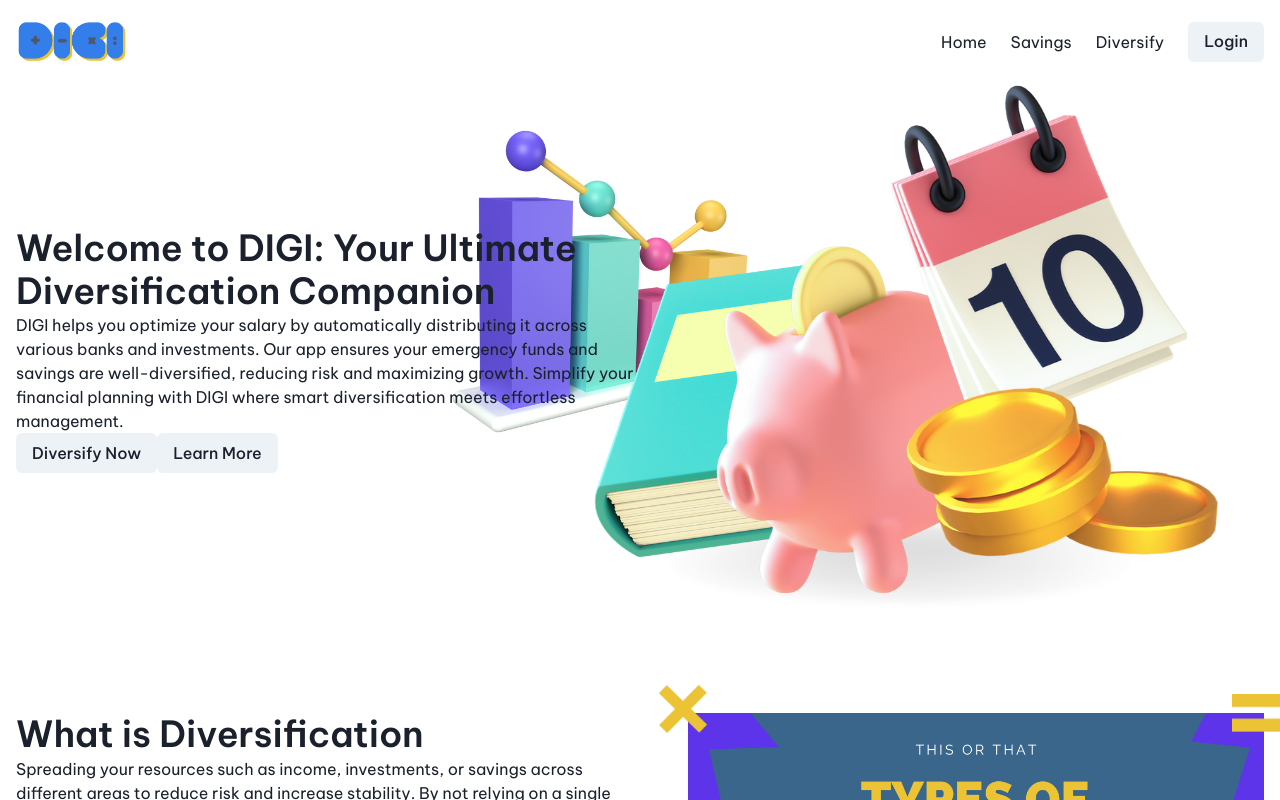
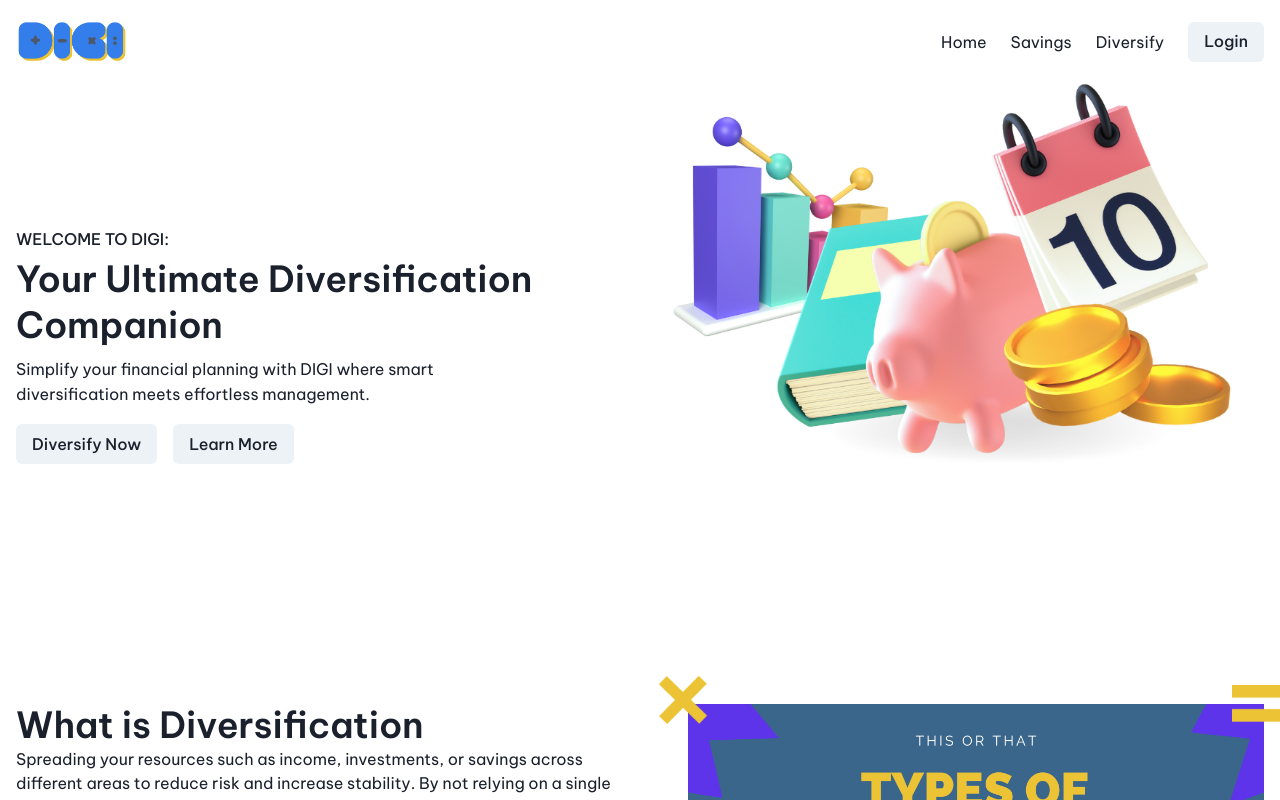
Before and after one commit to irefranscosme/digi, a Next.js app: page / in a window 1280 px wide. Shown: the top 800 px of the page. Built offline with nearby package versions, Linux system fonts and the light colour scheme.

Commit message:
hero section layout

```diff
--- a/app/sections/hero.tsx
+++ b/app/sections/hero.tsx
@@ -1,47 +1,79 @@
-import { Box, Button, Flex, Heading, Image, Text } from '@chakra-ui/react';
+import {
+    Box,
+    Button,
+    Flex,
+    Grid,
+    GridItem,
+    Heading,
+    Image,
+    Text,
+} from '@chakra-ui/react';
 import React from 'react';
 
 const Hero = () => {
     return (
-        <Flex
-            justifyContent="space-between"
+        <Grid
             isolation="isolate"
             position="relative"
-            zIndex="-10"
+            templateColumns={[
+                'repeat(1, 1fr)',
+                'repeat(1, 1fr)',
+                'repeat(2, 1fr)',
+            ]}
         >
+            <GridItem>
                 <Flex
                     flexDirection="column"
-                maxW="4xl"
                     flexBasis="50%"
                     paddingBlock="40"
+                    gap="4"
                 >
-                <Box>
-                    <Heading>
-                        Welcome to DIGI: Your Ultimate Diversification Companion
+                    <Flex flexDirection="column" gap="2">
+                        <Flex gap="1" flexDirection="column">
+                            <Text
+                                textTransform="uppercase"
+                                lineHeight="1.618"
+                                letterSpacing="-0.011"
+                                fontWeight="semibold"
+                            >
+                                Welcome to DIGI:
+                            </Text>
+                            <Heading lineHeight="1.272" letterSpacing="-0.014">
+                                Your Ultimate Diversification Companion
                             </Heading>
-                    <Text>
-                        DIGI helps you optimize your salary by automatically
-                        distributing it across various banks and investments.
-                        Our app ensures your emergency funds and savings are
-                        well-diversified, reducing risk and maximizing growth.
-                        Simplify your financial planning with DIGI where smart
-                        diversification meets effortless management.
+                        </Flex>
+                        <Text
+                            maxW="lg"
+                            lineHeight="1.618"
+                            letterSpacing="-0.011"
+                        >
+                            Simplify your financial planning with DIGI where
+                            smart diversification meets effortless management.
                         </Text>
-                </Box>
-                <Flex>
+                    </Flex>
+                    <Flex gap="4">
                         <Button>Diversify Now</Button>
                         <Button>Learn More</Button>
                     </Flex>
                 </Flex>
-            <Box position="absolute" right="0" bottom="0" zIndex="-10">
+            </GridItem>
+            <GridItem
+                zIndex="-20"
+                position={['absolute', 'absolute', 'unset']}
+                top={['0', '0', 'auto']}
+                opacity={['0.5', '0.5', '1']}
+            >
+                <Box>
                     <Image
                         src="/assets/hero.png"
                         alt="hero.png"
                         objectFit="contain"
                         minHeight="20em"
+                        mixBlendMode="multiply"
                     />
                 </Box>
-        </Flex>
+            </GridItem>
+        </Grid>
     );
 };
 
--- a/app/theme.ts
+++ b/app/theme.ts
@@ -39,11 +39,24 @@ const breakpoints = {
     '2xl': '96em',
 };
 
+// -webkit-font-smoothing: antialiased;
+// -moz-osx-font-smoothing: grayscale;
+// font-smooth: never;
+
 const customeTheme: ThemeOverride = {
     breakpoints,
     // colors,
     fonts,
     fontWeights,
+    styles: {
+        global: {
+            ':root': {
+                WebkitFontSmoothing: 'antialiased',
+                MozOsxFontSmoothing: 'grayscale',
+                fontSmooth: 'never',
+            },
+        },
+    },
 };
 
 const config: ThemeConfig = {
```
Lines whose indentation alone changed are shown as unchanged.
